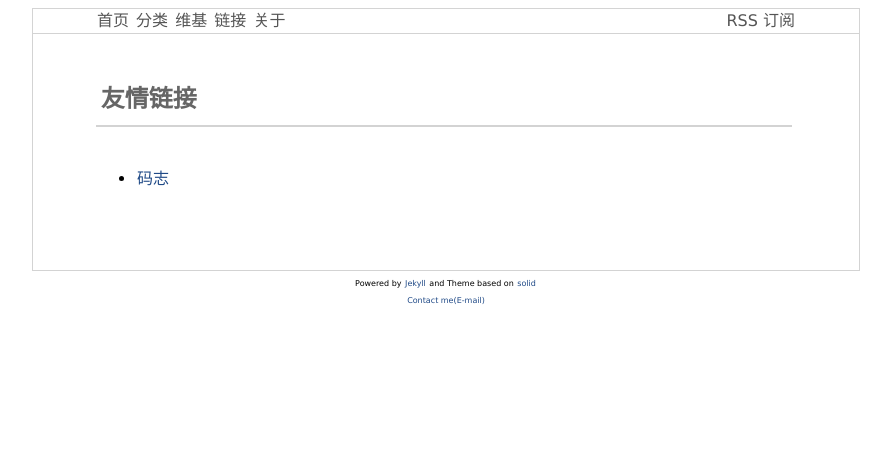
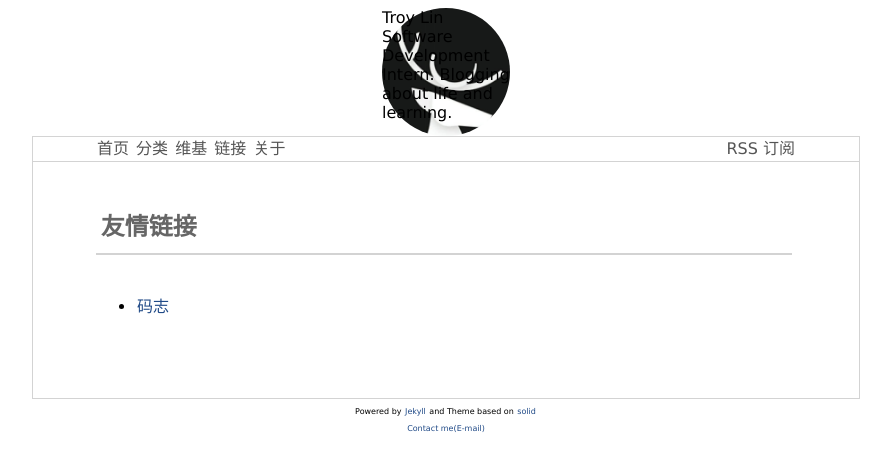
Before and after one commit to TroyLin0218/TroyLin0218.github.io, a Jekyll site: the page built from pages/links.md, in a window 1280 px wide. Shown: the top 471 px of the page, without its empty margins (194-1085 px from the left). Built offline with Jekyll 4.4.1, drawn with Linux system fonts in a browser that asks for light colours.

Commit message:
增加头像和签名

```diff
--- a/_layouts/page.html
+++ b/_layouts/page.html
@@ -1,4 +1,9 @@
 {% include header.html %}
+<div class="description">
+    <div style="background-image: url({{ site.url }}/images/avatar.png); width: 128px; height: 128px; background-size: cover; border-radius: 50%; margin: 0 auto;">
+    <div class="name">Troy Lin</div>
+    <div class="desc">Software Development Intern. Blogging about life and learning.</div>
+</div>
 <div class="container">
     {% include navigation.html %}
     <div class="main">
```
